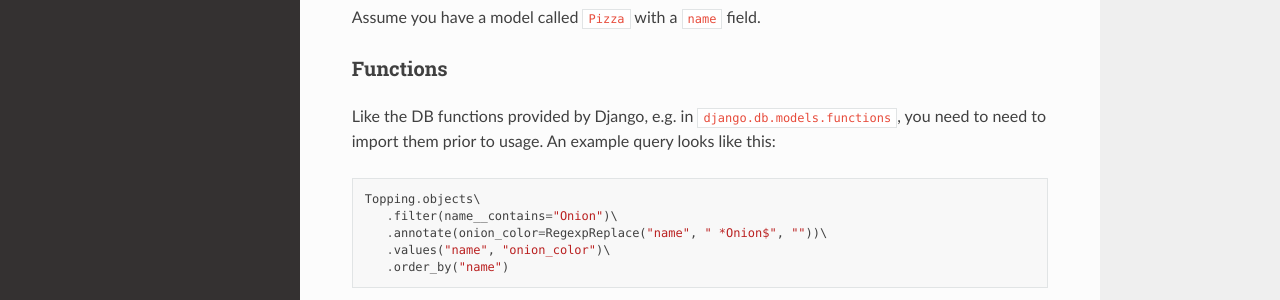
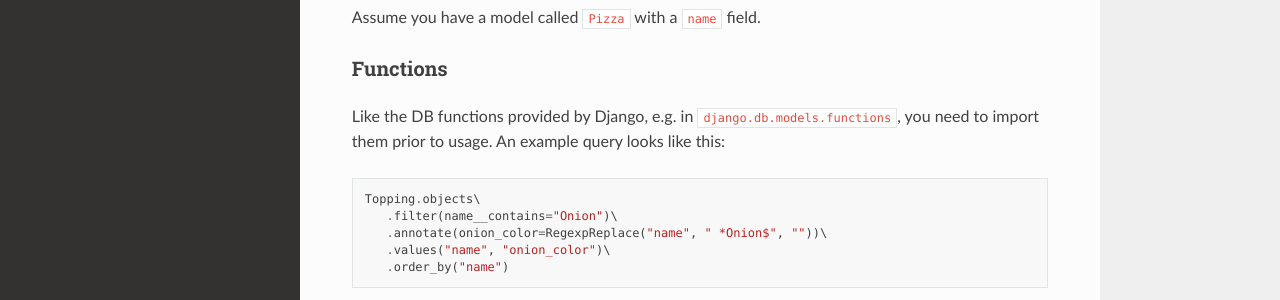
Before and after one commit to jazzband/django-postgres-utils, a Sphinx documentation site: the page built from docs/source/quickstart.rst, in a window 1280 px wide and 1192 px high. Shown: the part 715-1015 px from the top of the window. Built offline with Sphinx 7.4.7 and the Read the Docs theme 2.0.0, drawn with Linux system fonts in a browser that asks for light colours.

Commit message:
Fix typo (#6)

```diff
--- a/docs/source/quickstart.rst
+++ b/docs/source/quickstart.rst
@@ -34,8 +34,8 @@
 Functions
 ^^^^^^^^^
 
-Like the DB functions provided by Django, e.g. in ``django.db.models.functions``, you need to need
-to import them prior to usage. An example query looks like this:
+Like the DB functions provided by Django, e.g. in ``django.db.models.functions``, you need to
+import them prior to usage. An example query looks like this:
 
 .. code-block:: python
 
```
Also changed, not shown: README.md (+2 -2 lines).
